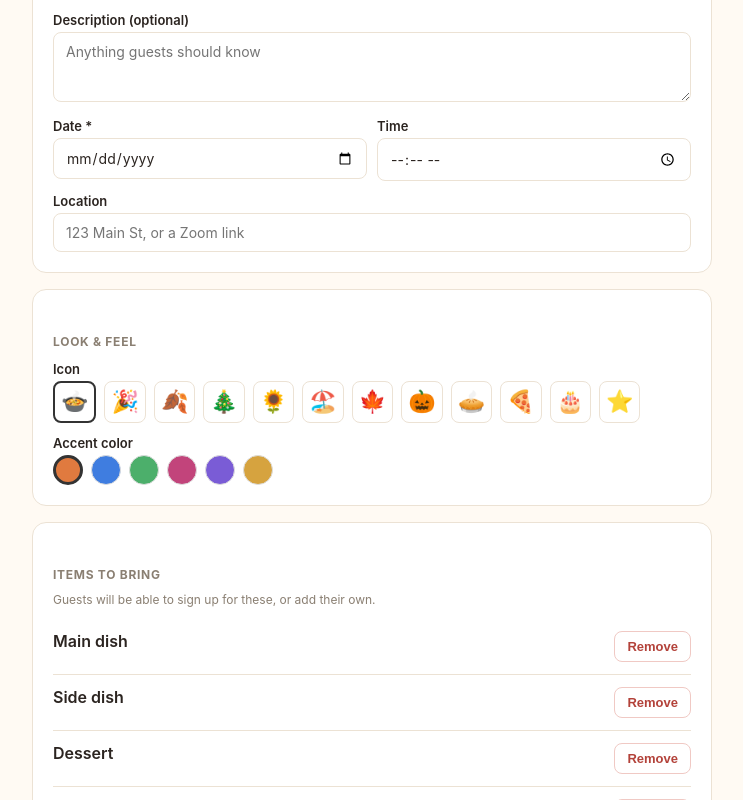
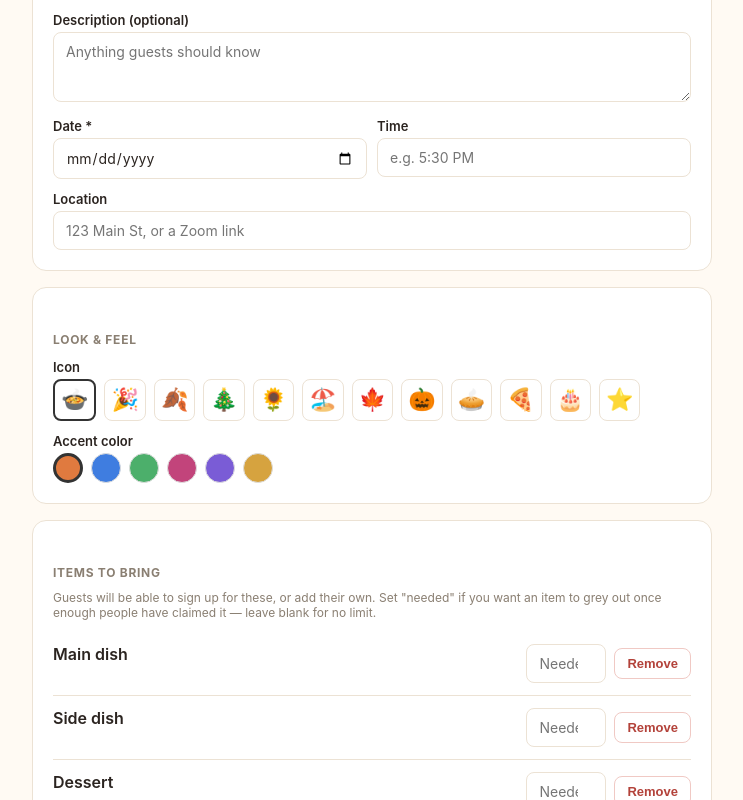
Before and after one commit to rtknight1-glitch/potluck-planner, a Next.js app: page /create in a window 1280 px wide. Shown: the part 280-1080 px from the top of the page, without its empty margins (268-1011 px from the left). Built offline with nearby package versions, Linux system fonts and the light colour scheme.

Commit message:
Add files via upload

```diff
--- a/src/app/create/page.js
+++ b/src/app/create/page.js
@@ -6,7 +6,10 @@ import { useRouter } from "next/navigation";
 const EMOJIS = ["🍲", "🎉", "🍂", "🎄", "🌻", "🏖️", "🍁", "🎃", "🥧", "🍕", "🎂", "⭐"];
 const COLORS = ["#e07a3f", "#3f7de0", "#4caf6b", "#c2447b", "#7a5cd6", "#d6a33f"];
 
-const DEFAULT_ITEMS = ["Main dish", "Side dish", "Dessert", "Drinks", "Plates & napkins"];
+const DEFAULT_ITEMS = ["Main dish", "Side dish", "Dessert", "Drinks", "Plates & napkins"].map((name) => ({
+  name,
+  neededQty: "",
+}));
 
 export default function CreatePage() {
   const router = useRouter();
@@ -30,12 +33,16 @@ export default function CreatePage() {
   function addItem() {
     const v = newItem.trim();
     if (!v) return;
-    setItems([...items, v]);
+    setItems([...items, { name: v, neededQty: "" }]);
     setNewItem("");
   }
 
   function removeItem(i) {
     setItems(items.filter((_, idx) => idx !== i));
+  }
+
+  function setItemQty(i, value) {
+    setItems(items.map((it, idx) => (idx === i ? { ...it, neededQty: value } : it)));
   }
 
   async function handleSubmit(e) {
@@ -98,7 +105,12 @@ export default function CreatePage() {
             </div>
             <div>
               <label>Time</label>
-              <input type="time" value={eventTime} onChange={(e) => setEventTime(e.target.value)} />
+              <input
+                type="text"
+                value={eventTime}
+                onChange={(e) => setEventTime(e.target.value)}
+                placeholder="e.g. 5:30 PM"
+              />
             </div>
           </div>
 
@@ -150,13 +162,26 @@ export default function CreatePage() {
 
         <div className="card">
           <div className="section-title">Items to bring</div>
-          <p className="helper">Guests will be able to sign up for these, or add their own.</p>
+          <p className="helper">
+            Guests will be able to sign up for these, or add their own. Set "needed" if you want an item to
+            grey out once enough people have claimed it — leave blank for no limit.
+          </p>
           {items.map((it, i) => (
             <div key={i} className="item-row">
-              <span className="item-name">{it}</span>
+              <span className="item-name">{it.name}</span>
+              <div style={{ display: "flex", alignItems: "center", gap: 8 }}>
+                <input
+                  type="number"
+                  min="1"
+                  value={it.neededQty}
+                  onChange={(e) => setItemQty(i, e.target.value)}
+                  placeholder="Needed"
+                  style={{ width: 80 }}
+                />
                 <button type="button" className="btn small danger" onClick={() => removeItem(i)}>
                   Remove
                 </button>
+              </div>
             </div>
           ))}
           <div className="row" style={{ marginTop: 10 }}>
```
Lines whose indentation alone changed are shown as unchanged.
